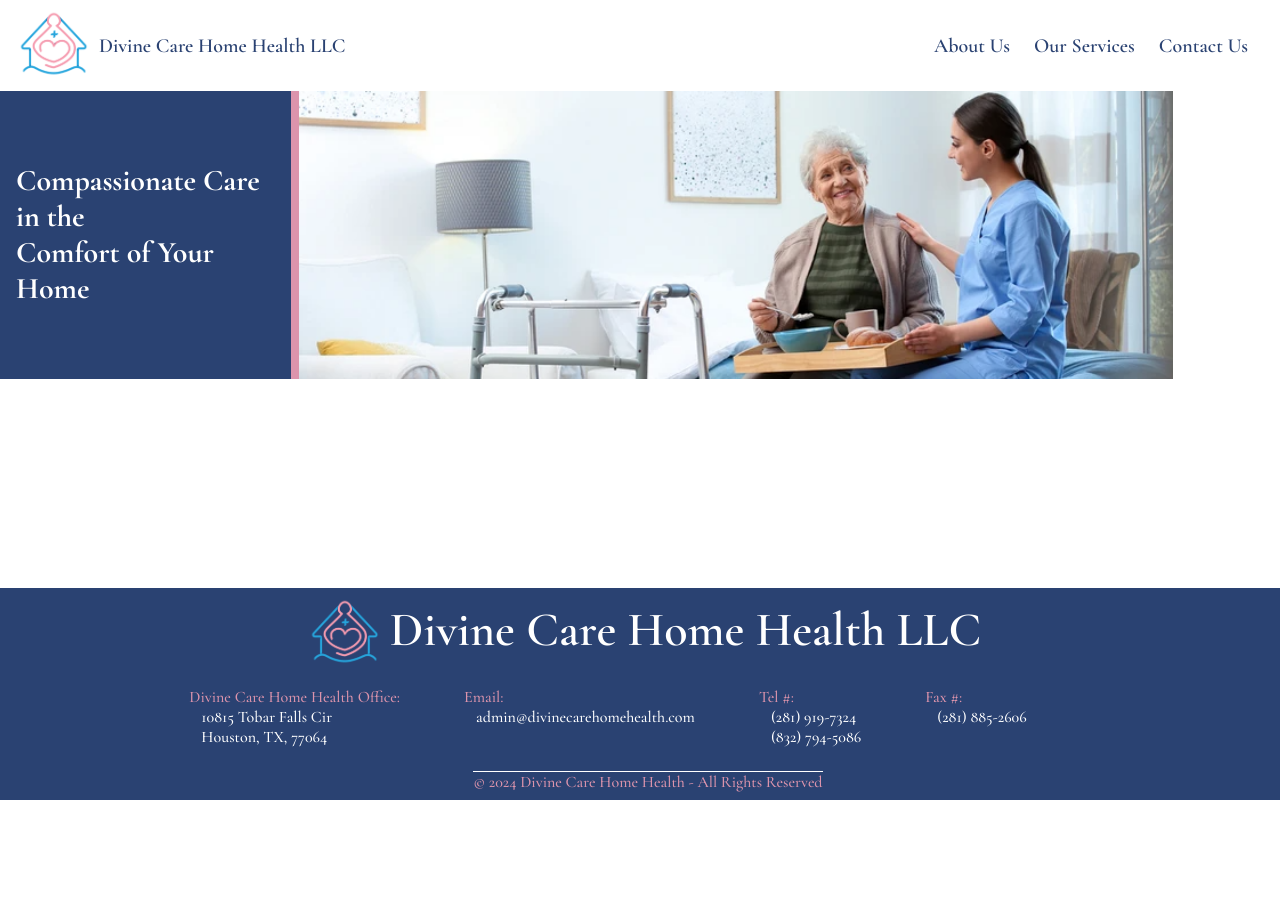
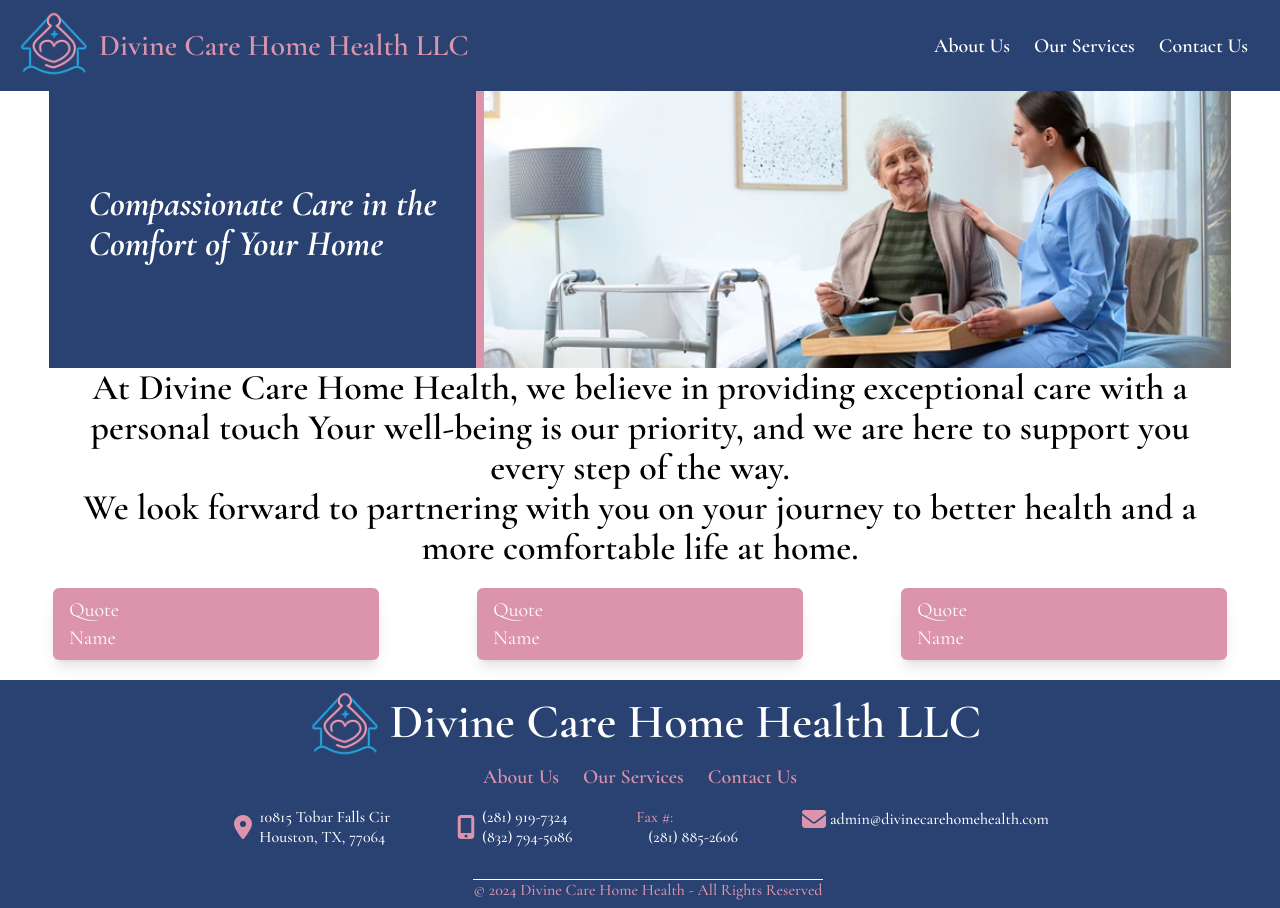
Before and after one commit to chacuzzzi/chacuzzzi.github.io, a React (Create React App) app in the folder client/: page / in a window 1280 px wide. Before the commit the page ends 800 px from the top, so only its background shows below. Built offline with nearby package versions, Linux system fonts and the light colour scheme.

Commit message:
footer/navbar/home update

```diff
--- a/client/src/Components/Footer.jsx
+++ b/client/src/Components/Footer.jsx
@@ -1,7 +1,10 @@
 import React from 'react'
 import icon from '../public/logo.png'
+import { useNavigate } from 'react-router-dom'
 
 function Footer() {
+  const navigate = useNavigate()
+
   return (
     <div className='w-full bg-blueTheme'>
       <div className='flex flex-col mx-16'>
@@ -11,37 +14,51 @@
             Divine Care Home Health LLC
           </div>
         </div>
-        <div className='flex justify-center'>
-          <ul className='list-none text-l font-medium flex flex-col p-0 sm:flex-row'>
+        <div className='flex justify-center items-center flex-col'>
+          <ul className='flex space-x-6 list-none text-xl font-semibold px-8 text-pinkTheme m-0'>
+            <li className='hover:cursor-pointer hover:text-pinkTheme' onClick={() => navigate('/about')}>About Us</li>
+            <li className='hover:cursor-pointer hover:text-pinkTheme' onClick={() => navigate('/services')}>Our Services</li>
+            <li className='hover:cursor-pointer hover:text-pinkTheme' onClick={() => navigate('/contact')}>Contact Us</li>
+          </ul>
+          <ul className='list-none text-l font-medium flex flex-col p-0 lg:flex-row items-center lg:items-start'>
             <li>
-              <ul className='list-none p-0 sm:mr-16 text-white'>
-                <li className='text-pinkTheme'>Divine Care Home Health Office:</li>
-                <li className='pl-3'>
+              <ul className='list-none p-0 lg:mr-16 text-white mb-2 sm:mb-0 flex flex-row items-center'>
+                <svg xmlns="http://www.w3.org/2000/svg" width="1.5em" height="1.5em" viewBox="0 0 384 512" className='fill-current text-pinkTheme mr-1'>
+                  <path d="M215.7 499.2C267 435 384 279.4 384 192C384 86 298 0 192 0S0 86 0 192c0 87.4 117 243 168.3 307.2c12.3 15.3 35.1 15.3 47.4 0zM192 128a64 64 0 1 1 0 128 64 64 0 1 1 0-128z"/>
+                </svg>
+                <li>
                   <span>10815 Tobar Falls Cir</span>
                   <br />
                   <span>Houston, TX, 77064</span>
                 </li>
               </ul>
             </li>
+
             <li>
-              <ul className='list-none p-0 sm:mr-16 text-white'>
-                <li className='text-pinkTheme'>Email:</li>
-                <li className='pl-3'>admin@divinecarehomehealth.com</li>
+              <ul className='list-none p-0 lg:mr-16 text-white mb-2 sm:mb-0 flex flex-row items-center'>
+                <svg xmlns="http://www.w3.org/2000/svg" width="1.5em" height="1.5em" viewBox="0 0 384 512" className='fill-current text-pinkTheme mr-1'>
+                  <path d="M16 64C16 28.7 44.7 0 80 0H304c35.3 0 64 28.7 64 64V448c0 35.3-28.7 64-64 64H80c-35.3 0-64-28.7-64-64V64zM224 448a32 32 0 1 0 -64 0 32 32 0 1 0 64 0zM304 64H80V384H304V64z"/>
+                </svg>
+                <ul className='list-none p-0'>
+                  <li>(281) 919-7324</li>
+                  <li>(832) 794-5086</li>
+                </ul>
               </ul>
             </li>
 
             <li>
-              <ul className='list-none p-0 sm:mr-16 text-white'>
-                <li className='text-pinkTheme'>Tel #:</li>
-                <li className='pl-3'>(281) 919-7324</li>
-                <li className='pl-3'>(832) 794-5086</li>
+              <ul className='list-none p-0 lg:mr-16 text-white mb-2 sm:mb-02'>
+                <li className='text-pinkTheme'>Fax #:</li>
+                <li className='pl-3'>(281) 885-2606</li>
               </ul>
             </li>
 
             <li>
-              <ul className='list-none p-0 sm:mr-16 text-white'>
-                <li className='text-pinkTheme'>Fax #:</li>
-                <li className='pl-3'>(281) 885-2606</li>
+              <ul className='list-none p-0 text-white flex flex-row items-center'>
+                <svg xmlns="http://www.w3.org/2000/svg" width="1.5em" height="1.5em" viewBox="0 0 512 512" className='fill-current text-pinkTheme mr-1'>
+                  <path d="M48 64C21.5 64 0 85.5 0 112c0 15.1 7.1 29.3 19.2 38.4L236.8 313.6c11.4 8.5 27 8.5 38.4 0L492.8 150.4c12.1-9.1 19.2-23.3 19.2-38.4c0-26.5-21.5-48-48-48H48zM0 176V384c0 35.3 28.7 64 64 64H448c35.3 0 64-28.7 64-64V176L294.4 339.2c-22.8 17.1-54 17.1-76.8 0L0 176z"/>
+                </svg>
+                <li>admin@divinecarehomehealth.com</li>
               </ul>
             </li>
           </ul>
--- a/client/src/Components/Navbar.jsx
+++ b/client/src/Components/Navbar.jsx
@@ -1,12 +1,6 @@
 import React, { useState } from 'react'
 import icon from '../public/logo.png'
 import { useNavigate } from 'react-router-dom'
-
-function PageItem({page, link}) {
-  const navigate = useNavigate()
-
-  return (<li className='hover:cursor-pointer hover:text-pinkTheme' onClick={() => navigate(link)}>{page}</li>)
-}
 
 function Navbar() {
   const navigate = useNavigate()
@@ -17,35 +11,43 @@
     setMenuOpen(!menuOpen)
   }
 
+  const handleNavigation = (route) => {
+    setMenuOpen(false)
+    navigate(route)
+  }
+
   return (
-    <div className='w-full top-0 relative'>
+    <div className='w-full bg-blueTheme top-0 fixed'>
       <div className='flex items-center justify-between'>
-        <div className='flex items-center hover:cursor-pointer hover:text-pinkTheme' onClick={() => navigate('/')}>
+        <div className='flex items-center text-white hover:cursor-pointer hover:text-pinkTheme' onClick={() => handleNavigation('/')}>
           <img src={icon} width={75} className='m-2 pl-2' alt='Divine Care Home Health LLC'></img>
-          <div className='text-xl font-semibold mr-auto text-blueTheme hidden md:block'>
+          <div className='text-xl font-semibold mr-auto hidden md:block lg:text-2xl xl:text-3xl'>
             <span>Divine Care Home Health LLC</span>
           </div>
         </div>
 
         <div>
-          <div className='md:hidden hover:cursor-pointer mr-2 flex flex-col' onClick={toggleMenu}>
-            <svg xmlns="http://www.w3.org/2000/svg" width="2em" height="2em" viewBox="0 0 448 512">
+          <div className={`lg:hidden group hover:cursor-pointer mr-2 flex flex-col p-2 rounded-md ${menuOpen ? 'bg-lightBlue' : ''}`} onClick={toggleMenu}>
+            <svg xmlns="http://www.w3.org/2000/svg" width="2em" height="2em" viewBox="0 0 448 512" className={`fill-current text-lightBlue ${menuOpen ? 'hidden' : 'block'}`}>
               <path d="M0 96C0 78.3 14.3 64 32 64H416c17.7 0 32 14.3 32 32s-14.3 32-32 32H32C14.3 128 0 113.7 0 96zM0 256c0-17.7 14.3-32 32-32H416c17.7 0 32 14.3 32 32s-14.3 32-32 32H32c-17.7 0-32-14.3-32-32zM448 416c0 17.7-14.3 32-32 32H32c-17.7 0-32-14.3-32-32s14.3-32 32-32H416c17.7 0 32 14.3 32 32z"/>
+            </svg>
+            <svg xmlns="http://www.w3.org/2000/svg" width="2em" height="2em" viewBox="0 0 384 512" className={`fill-current text-blueTheme bg-lightBlue ${menuOpen ? 'block' : 'hidden'}`}>
+              <path d="M376.6 84.5c11.3-13.6 9.5-33.8-4.1-45.1s-33.8-9.5-45.1 4.1L192 206 56.6 43.5C45.3 29.9 25.1 28.1 11.5 39.4S-3.9 70.9 7.4 84.5L150.3 256 7.4 427.5c-11.3 13.6-9.5 33.8 4.1 45.1s33.8 9.5 45.1-4.1L192 306 327.4 468.5c11.3 13.6 31.5 15.4 45.1 4.1s15.4-31.5 4.1-45.1L233.7 256 376.6 84.5z"/>
             </svg>
           </div>
 
-          <ul className='md:flex space-x-6 list-none text-xl font-semibold px-8 text-blueTheme hidden'>
-            <PageItem page={'About Us'} link={'/about'}/>
-            <PageItem page={'Our Services'} link={'/services'}/>
-            <PageItem page={'Contact Us'} link={'/contact'}/>
+          <ul className='lg:flex space-x-6 list-none text-xl font-semibold px-8 text-white hidden'>
+            <li className='hover:cursor-pointer hover:text-pinkTheme' onClick={() => navigate('/about')}>About Us</li>
+            <li className='hover:cursor-pointer hover:text-pinkTheme' onClick={() => navigate('/services')}>Our Services</li>
+            <li className='hover:cursor-pointer hover:text-pinkTheme' onClick={() => navigate('/contact')}>Contact Us</li>
           </ul>
         </div>
       </div>
       <div>
-        <ul className={`md:hidden m-0 flex flex-col list-none text-xl font-semibold px-8 text-blueTheme text-right ${menuOpen ? 'block' : 'hidden'}`}>
-          <PageItem page={'About Us'} link={'/about'}/>
-          <PageItem page={'Our Services'} link={'/services'}/>
-          <PageItem page={'Contact Us'} link={'/contact'}/>
+        <ul className={`lg:hidden m-0 flex flex-col list-none text-xl font-semibold px-8 text-white text-right ${menuOpen ? 'block' : 'hidden'}`}>
+          <li className='hover:cursor-pointer hover:text-pinkTheme' onClick={() => handleNavigation('/about')}>About Us</li>
+          <li className='hover:cursor-pointer hover:text-pinkTheme' onClick={() => handleNavigation('/services')}>Our Services</li>
+          <li className='hover:cursor-pointer hover:text-pinkTheme' onClick={() => handleNavigation('/contact')}>Contact Us</li>
         </ul>
       </div>
     </div>
--- a/client/src/Pages/Home.jsx
+++ b/client/src/Pages/Home.jsx
@@ -3,17 +3,57 @@
 
 function Home() {
   return (
-    <div className='flex flex-row justify-center items-center w-11/12'>
-      <div className='relative w-1/4 h-72 bg-blueTheme flex justify-center border-r-8 border-pinkTheme border-solid border-0'>
-        <div className='flex items-center'>
-            <div className='text-white font-bold text-left m-4 sm:text-lg md:text-xl lg:text-2xl xl:text-3xl'>
+    <div className='w-full'>
+      <div className='flex flex-col w-full justify-center items-center pt-20 sm:flex-row'>
+        <div className='w-11/12 h-20 sm:w-4/12 sm:h-72 bg-blueTheme flex justify-center sm:border-r-8 sm:border-b-0 border-b-4 border-pinkTheme border-solid border-0'>
+          <div className='flex items-center'>
+            <div className='text-white font-bold text-left m-4 text-2xl md:text-3xl lg:text-4xl italic'>
               <span>Compassionate Care in the</span>
               <br />
               <span>Comfort of Your Home</span>
             </div>
+          </div>
+        </div>
+        <div className='w-11/12 h-20 sm:w-7/12 sm:h-72 bg-cover bg-center bg-no-repeat' style={{backgroundImage: `url(${banner})`, backgroundPosition: 'right top'}}></div>
+      </div>
+      <div className='w-11/12 m-auto text-center'>
+        <div className='flex flex-col font-semibold text-4xl'>
+          <span>
+            At Divine Care Home Health, we believe in providing exceptional care with a personal touch
+            Your well-being is our priority, and we are here to support you every step of the way.
+          </span>
+          <span>
+            We look forward to partnering with you on your journey to better health and a more comfortable life at home.
+          </span>
         </div>
       </div>
-      <div className='relative w-3/4 h-72 bg-cover bg-center bg-no-repeat' style={{backgroundImage: `url(${banner})`, backgroundPosition: 'right top'}}>
+      <div className='w-11/12 m-auto'>
+        <div className='flex flex-col sm:flex-row justify-between p-0 text-white text-xl'>
+          <ul className='list-none px-4 py-2 bg-pinkTheme sm:w-1/4 rounded-md shadow-lg'>
+            <li>
+              Quote
+            </li>
+            <li>
+              Name
+            </li>
+          </ul>
+          <ul className='list-none px-4 py-2 bg-pinkTheme sm:w-1/4 rounded-md shadow-lg'>
+            <li>
+              Quote
+            </li>
+            <li>
+              Name
+            </li>
+          </ul>
+          <ul className='list-none px-4 py-2 bg-pinkTheme sm:w-1/4 rounded-md shadow-lg'>
+            <li>
+              Quote
+            </li>
+            <li>
+              Name
+            </li>
+          </ul>
+        </div>
       </div>
     </div>
   )
--- a/client/tailwind.config.js
+++ b/client/tailwind.config.js
@@ -11,7 +11,10 @@
         },
         pinkTheme: {
           DEFAULT: '#DC94AC',
-        }
+        },
+        lightBlue: {
+          DEFAULT: '#4d71b8',
+        },
       }
     },
   },
```
